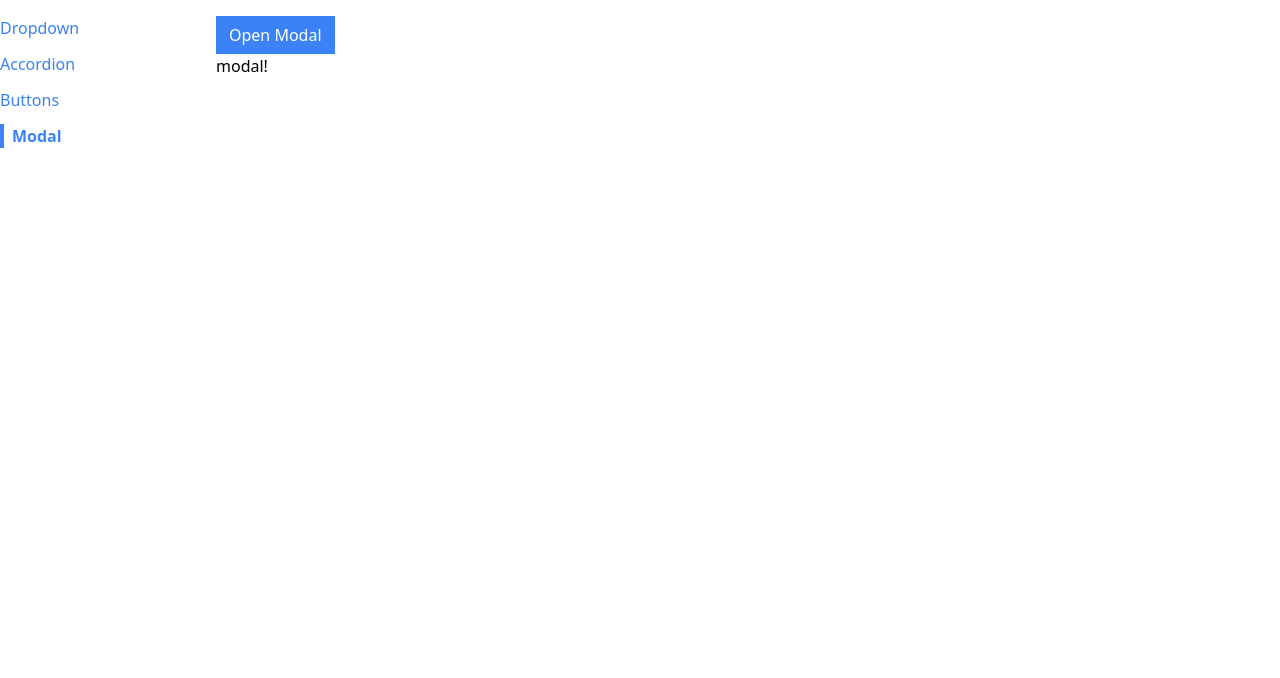
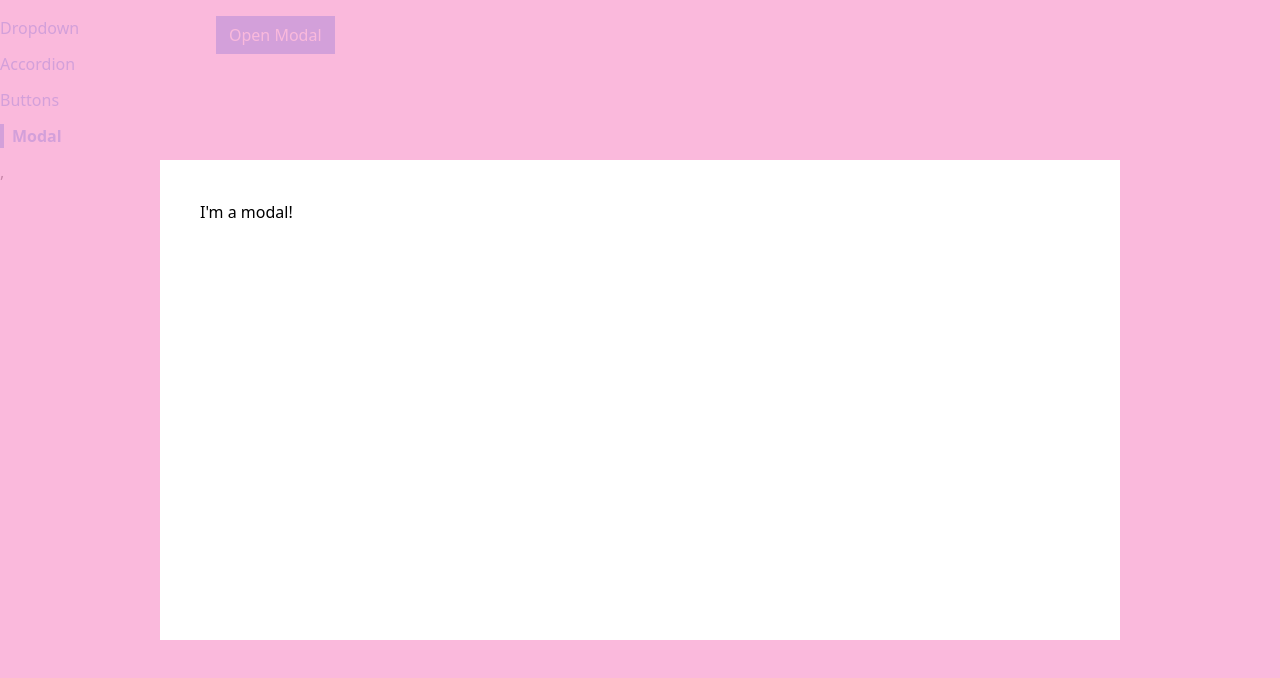
Before and after one commit to CocoTapi/modern_react_2023, a React (Create React App) app in the folder section_14/: page /modal in a window 1280 px wide. Both pictures are taken after a click on the button "Open Modal". Shown: the top 678 px of the page. Built offline with nearby package versions, Linux system fonts and the light colour scheme.

Commit message:
added a feature to close modal

```diff
--- a/section_14/public/index.html
+++ b/section_14/public/index.html
@@ -39,5 +39,6 @@
       To begin the development, run `npm start` or `yarn start`.
       To create a production bundle, use `npm run build` or `yarn build`.
     -->
+    <div class="modal-container"></div>
   </body>
 </html>
--- a/section_14/src/components/Modal.js
+++ b/section_14/src/components/Modal.js
@@ -1,5 +1,14 @@
-function Modal() {
-  return <div>modal!</div>;
+import ReactDom from 'react-dom';
+
+function Modal({ onClose }) {
+  return ReactDom.createPortal(
+    <div>
+      <div onClick={onClose} className='absolute inset-0 bg-pink-300 opacity-80'></div>,
+      <div className="absolute inset-40 p-10 bg-white">I'm a modal!</div>
+    </div>,
+
+    document.querySelector('.modal-container')
+  );
 }
 
 export default Modal;
--- a/section_14/src/pages/ModalPage.js
+++ b/section_14/src/pages/ModalPage.js
@@ -7,14 +7,18 @@ function ModalPage () {
 
   const handleClick = () => {
     setShowModal(true);
+  };
+
+  const handleClose = () => {
+    setShowModal(false)
   }
 
   return (
-    <div>
+    <div className='relative'>
       <Button onClick={handleClick} primary>
         Open Modal
       </Button>
-      {showModal && <Modal>modal</Modal>}
+      {showModal && <Modal onClose={handleClose} />}
     </div>
 
   )
```
